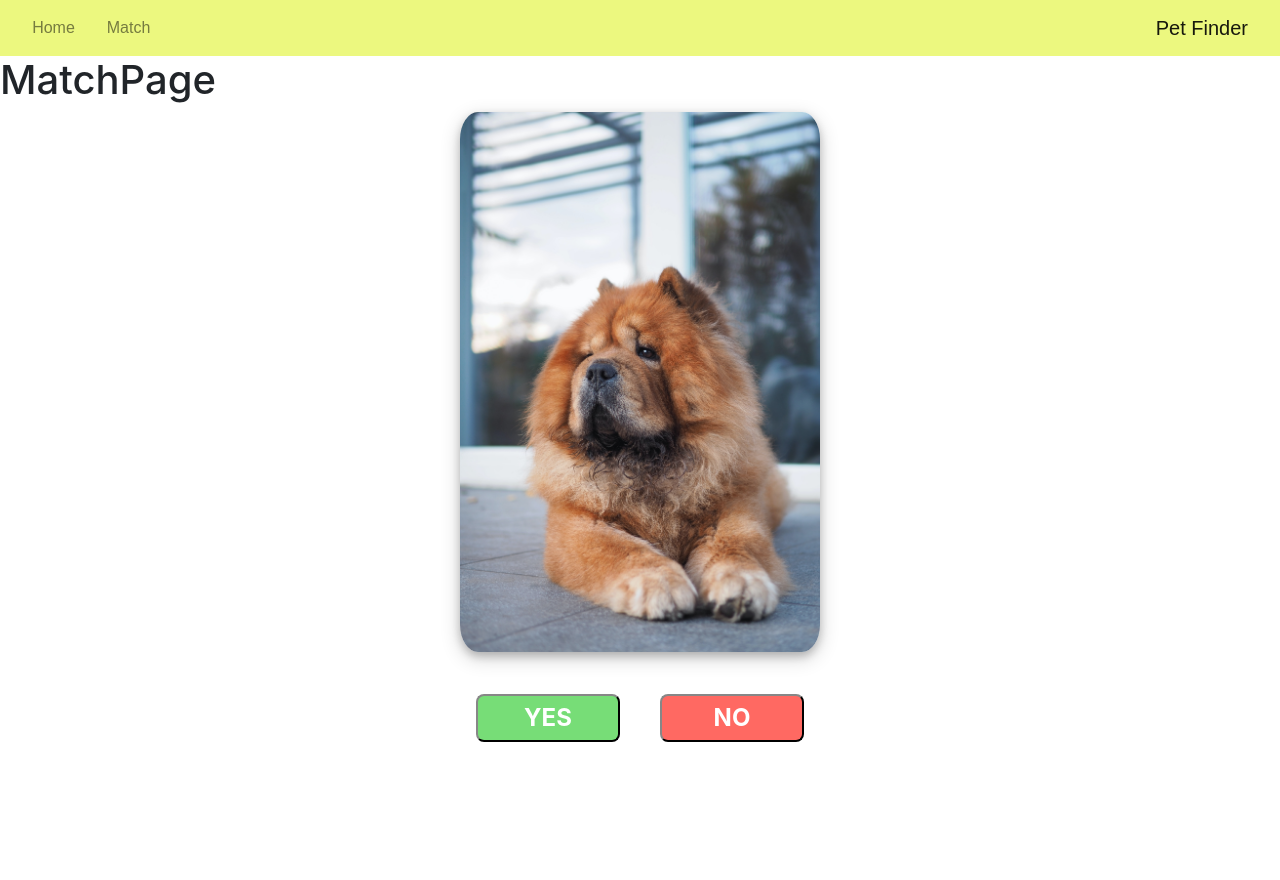
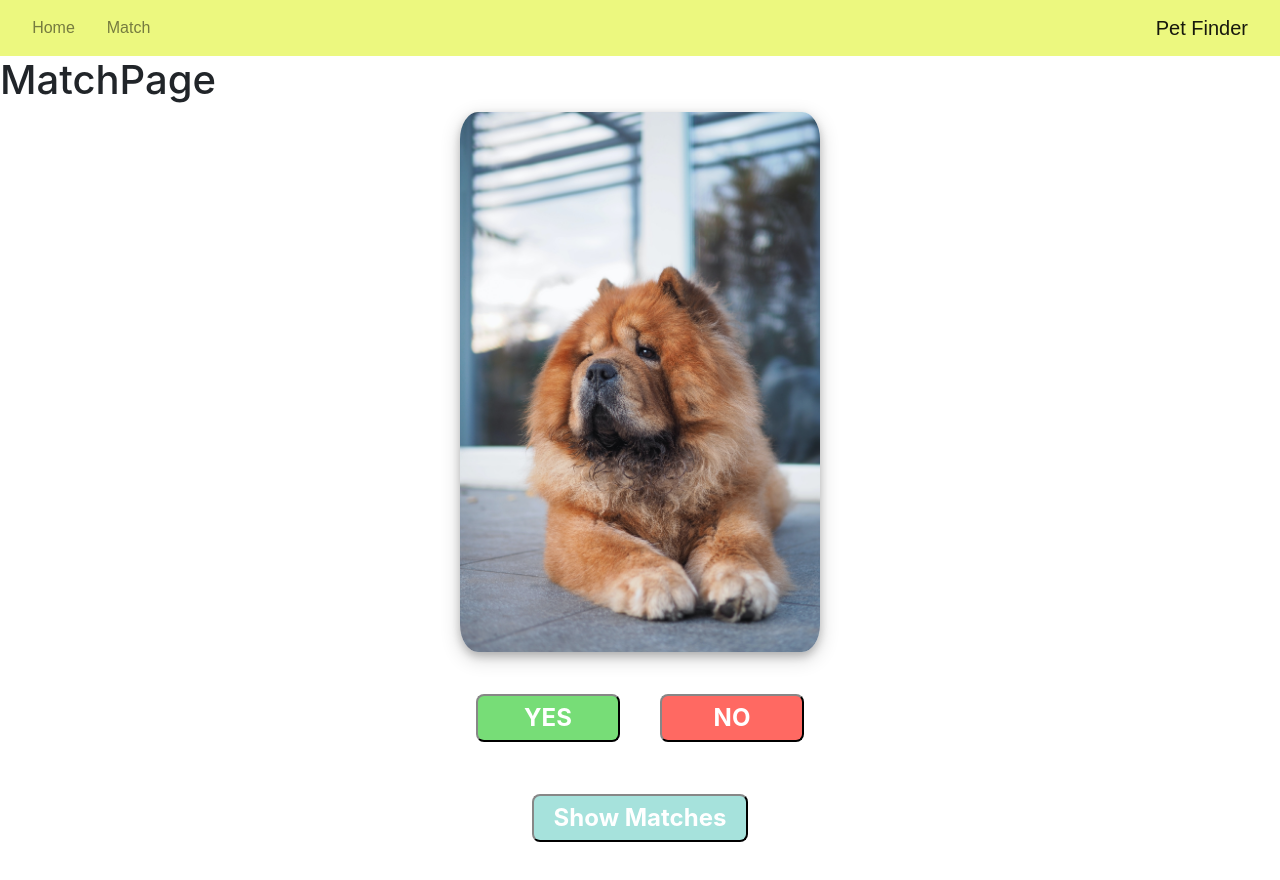
Before and after one commit to Codubee/PetFinderTTH1-2, a React (Create React App) app in the folder frontend/: page /match in a window 1280 px wide. Shown: the top 880 px of the page. Before the commit the page ends 800 px from the top, so only its background shows below. Built offline with nearby package versions, Linux system fonts and the light colour scheme.

Commit message:
added button that displays matches when pressed

```diff
--- a/frontend/src/App.css
+++ b/frontend/src/App.css
@@ -5,6 +5,7 @@
     --primaryColor: #555555;
     --primaryButtonColor: #333;
     --easterBlue: #A6E2DC;
+    --easterLightBlue: #d8f7f4;
     --easterGreen: #97D49B;
     --easterPink: #E4A58F;
     --easterYellow: #ECF87F;
--- a/frontend/src/styles/MPbuttons.css
+++ b/frontend/src/styles/MPbuttons.css
@@ -1,6 +1,11 @@
 .buttonGroup {
     margin-top: 2em;
     width: 100%;
+    text-align: center;
+}
+
+.toggleButton {
+    margin: 2em;
     text-align: center;
 }
 
@@ -35,3 +40,14 @@
     background-color: var(--pastelLightRed);
     color: var(--primaryButtonColor);
 }
+
+#blue {
+    background-color: var(--easterBlue);
+    margin-bottom: 1.5em;
+    width: 9em;
+}
+
+#blue:hover {
+    background-color: var(--easterLightBlue);
+    color: var(--primaryButtonColor);
+}
--- a/frontend/src/views/MatchPage.js
+++ b/frontend/src/views/MatchPage.js
@@ -1,8 +1,14 @@
-import React from 'react';
+import React, {useState} from 'react';
 import '../styles/MPbuttons.css';
 import AnimalImage from '../components/AnimalImage'
+import { Collapse, Button, CardBody, Card } from 'reactstrap';
+
 
 function MatchPage(){
+    const [isOpen, setIsOpen] = useState(false);
+
+    const toggle = () => setIsOpen(!isOpen);
+
     return(
         <div id="matchPage">
             <h1>MatchPage</h1>
@@ -11,6 +17,16 @@ function MatchPage(){
                 <button class="mp-button" id="green">YES</button>
                 <button class="mp-button" id="red">NO</button>
             </div>
+            <div class="toggleButton">
+            <button color="primary" onClick={toggle} class="mp-button" id="blue">Show Matches</button>
+            <Collapse isOpen={isOpen}>
+                <Card>
+                <CardBody>
+                Match descriptions
+                </CardBody>
+                </Card>
+            </Collapse>
+            </div>
         </div>
     )
 }
```
